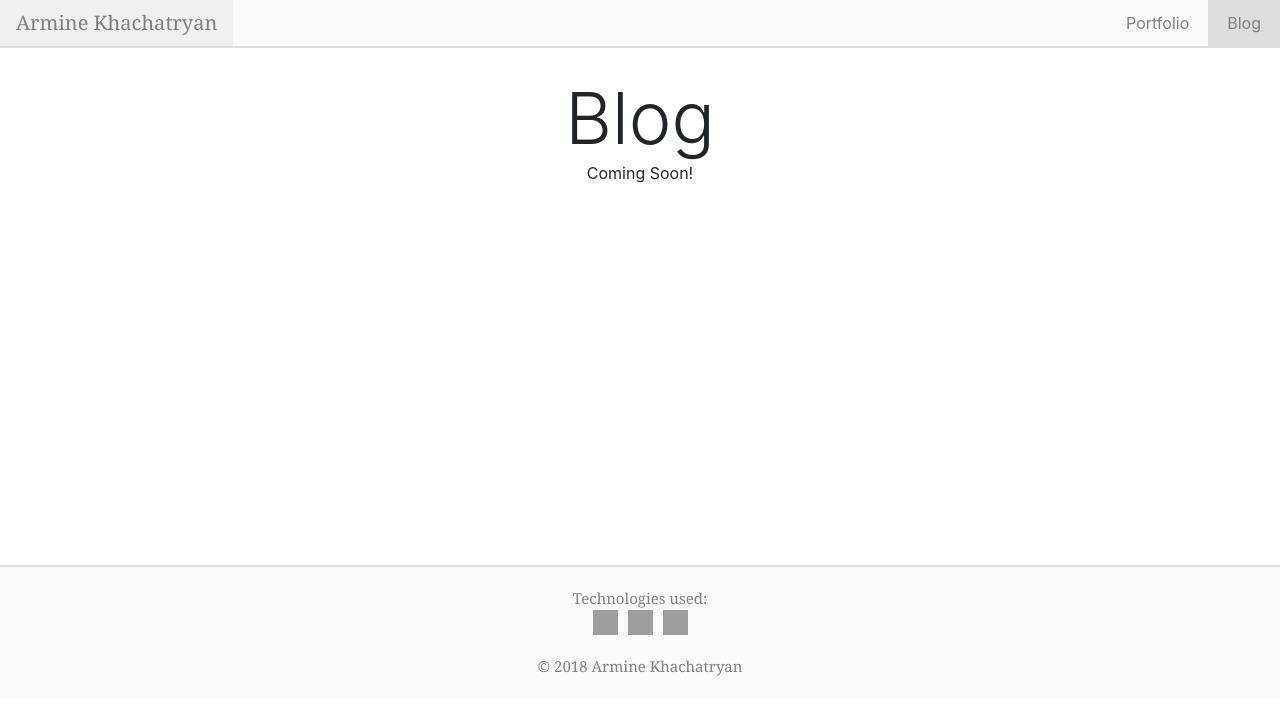
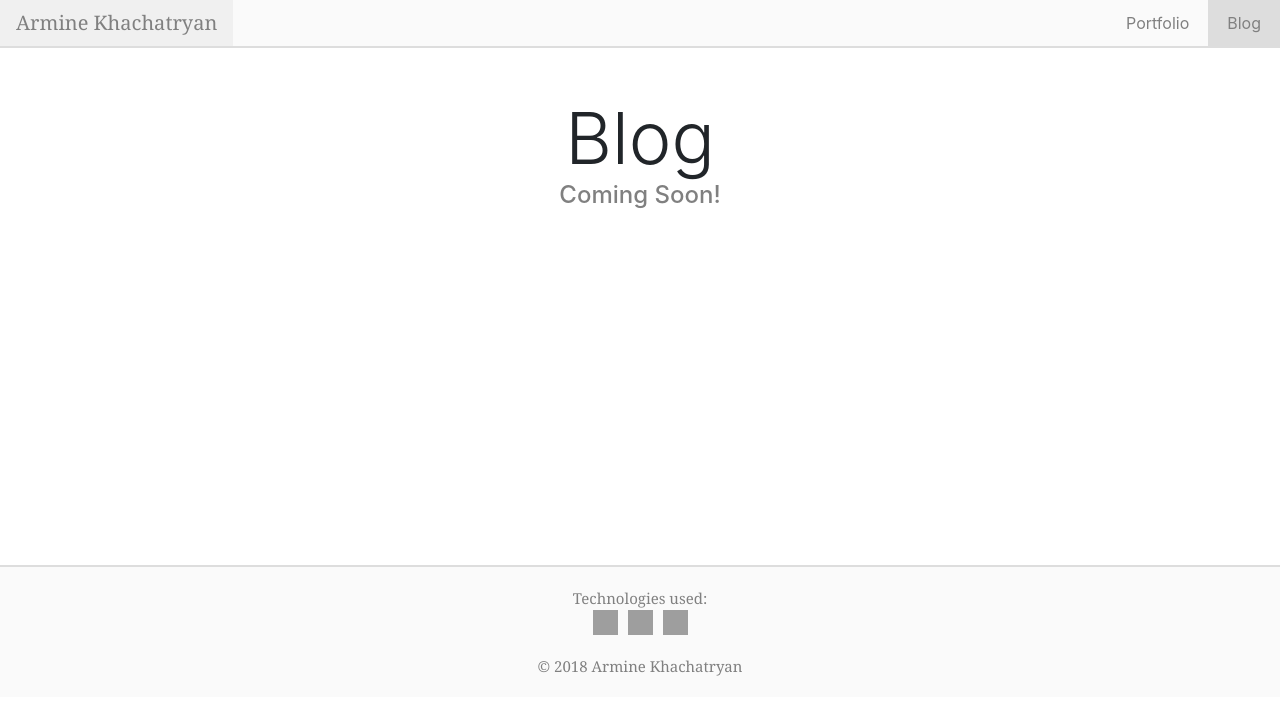
Before and after one commit to arminekhachatryan94/resume, an Angular app: page /blog in a window 1280 px wide. Shown: the top 714 px of the page. Built offline with nearby package versions, Linux system fonts and the light colour scheme; grey boxes are pictures that could not be loaded.

Commit message:
blog styles

```diff
--- a/src/app/components/nav/nav.component.html
+++ b/src/app/components/nav/nav.component.html
@@ -2,7 +2,7 @@
   <div id="bar">
     <ul class="nav text--gray navbar-custom float-left">
       <li id="armine" class="nav-item">
-        <div class="nav-link" (mouseover)="onMouseOver('armine')" (mouseleave)="onMouseLeave('armine')" (click)="onClick('Portfolio')">Armine Khachatryan</div>
+        <div [routerLink]="['']" class="nav-link" (mouseover)="onMouseOver('armine')" (mouseleave)="onMouseLeave('armine')" (click)="onClick('Portfolio')">Armine Khachatryan</div>
       </li>
     </ul>
     <ul class="nav text--gray navbar-custom float-right">
--- a/src/app/views/blog/blog.component.css
+++ b/src/app/views/blog/blog.component.css
@@ -1,6 +1,9 @@
 .padding-top {
-    padding-top: 30px;
+    padding-top: 50px;
 }
 .height--500 {
     height: 520px;
 }
+.text--gray {
+    color: gray;
+}
--- a/src/app/views/blog/blog.component.html
+++ b/src/app/views/blog/blog.component.html
@@ -1,6 +1,6 @@
 <div class="height--500">
-  <div class="padding-top text-center">
+  <div class="padding-top text-center align-middle">
     <div class="display-3">Blog</div>
-    <div>Coming Soon!</div>
+    <div class="h4 text--gray">Coming Soon!</div>
   </div>
 </div>
```
